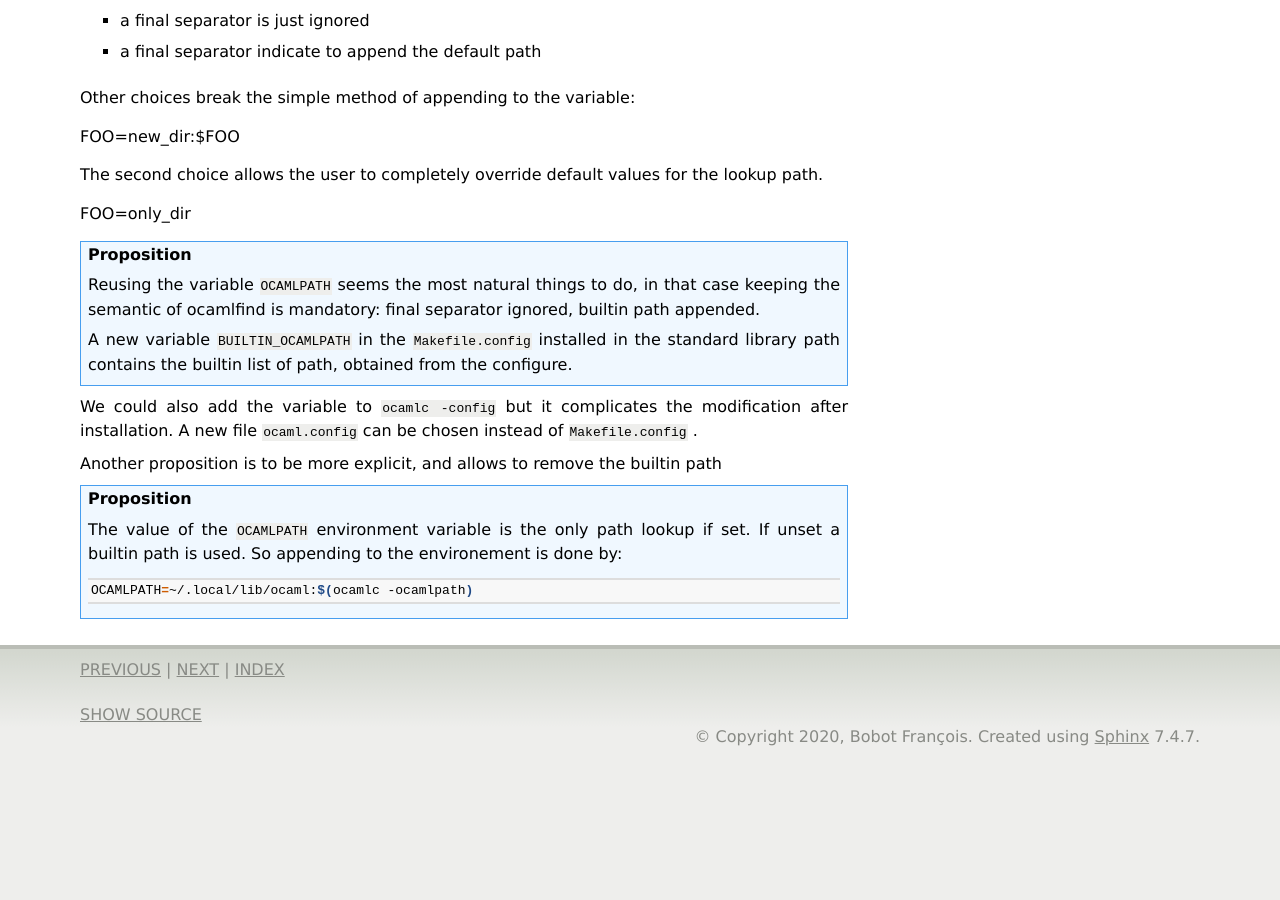
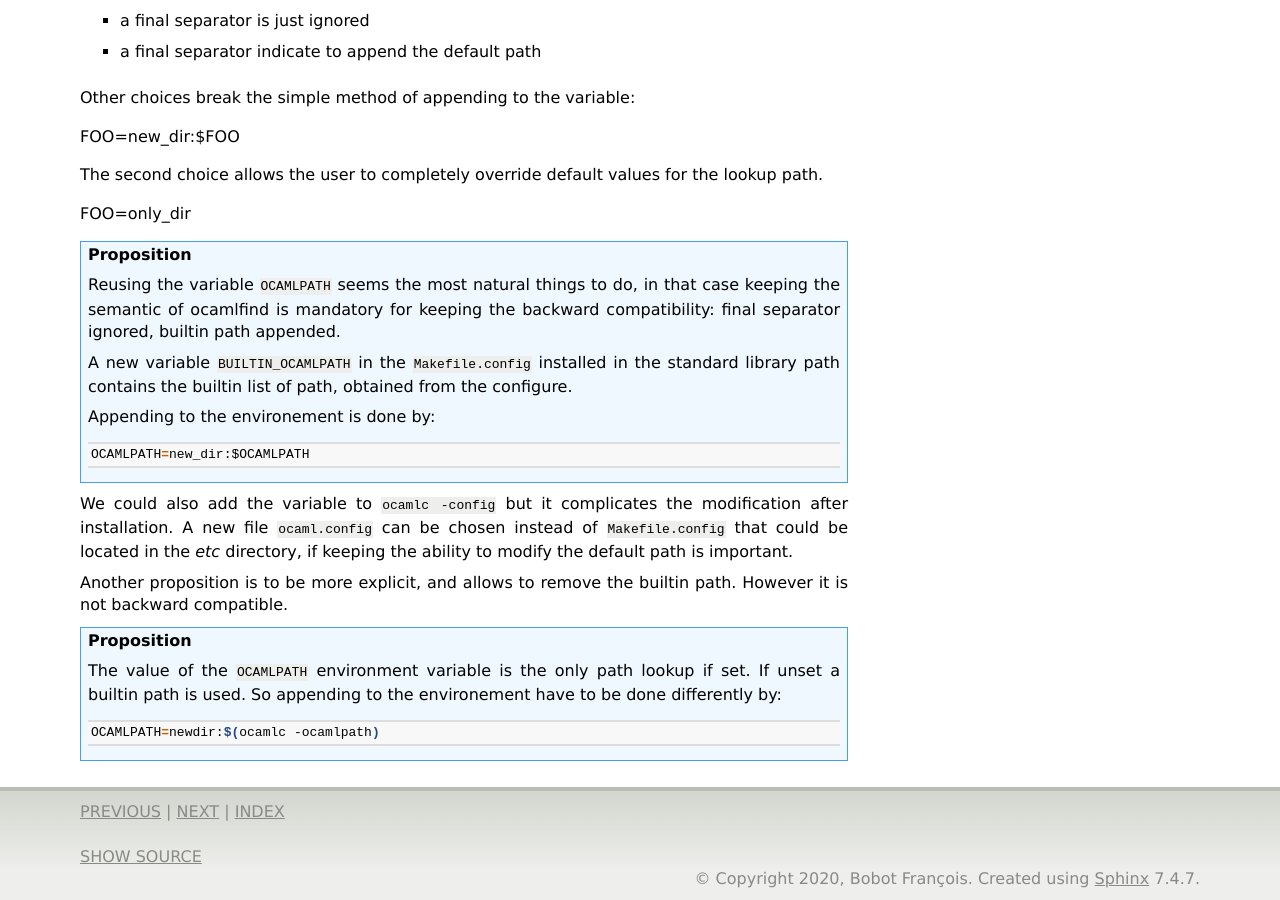
Before and after one commit to bobot/ocamlll-summary, a Sphinx documentation site: the page built from source/location.rst, in a window 1280 px wide and 900 px high, scrolled down 1404 px. Built offline with Sphinx 7.4.7, drawn with Linux system fonts in a browser that asks for light colours; formulas are drawn with MathJax 3; before the commit the page ends 2163 px from its top, so only the background shows below that; some of the changed text lies outside the part shown.

Commit message:
Trying to clarify the backward compatibility difference.
       Thanks to Daniel Bünzli review

```diff
--- a/source/location.rst
+++ b/source/location.rst
@@ -25,7 +25,7 @@ library management. Some examples:
 
   * :index:`ocamlfind`:
 
-    * The file findlib.conf contains the default ``path``:
+    * The file findlib.conf located usually in ``etc`` contains the default ``path``:
 
     The  directory  containing  findlib.conf is determined at build time (by running the configure script),
     the fallback default is /usr/local/etc. You can set a different location by  changing  the  environment
@@ -77,25 +77,34 @@ lookup path.
 
 .. admonition:: Proposition
 
-  Reusing the variable ``OCAMLPATH`` seems the most natural things to do, in that
-  case keeping the semantic of ocamlfind is mandatory: final separator ignored,
-  builtin path appended.
+  Reusing the variable ``OCAMLPATH`` seems the most natural things to do, in
+  that case keeping the semantic of ocamlfind is mandatory for keeping the
+  backward compatibility: final separator ignored, builtin path appended.
 
   A new variable ``BUILTIN_OCAMLPATH`` in the ``Makefile.config`` installed in
-  the standard library path contains the builtin list of path, obtained from the configure.
+  the standard library path contains the builtin list of path, obtained from the
+  configure.
+
+  Appending to the environement is done by:
+
+  .. code-block:: sh
+
+     OCAMLPATH=new_dir:$OCAMLPATH
 
 We could also add the variable to ``ocamlc -config`` but it complicates the
 modification after installation. A new file ``ocaml.config`` can be chosen instead
-of ``Makefile.config`` .
+of ``Makefile.config`` that could be located in the `etc` directory, if
+keeping the ability to modify the default path is important.
 
-Another proposition is to be more explicit, and allows to remove the builtin path
+Another proposition is to be more explicit, and allows to remove the builtin
+path. However it is not backward compatible.
 
 .. admonition:: Proposition
 
    The value of the ``OCAMLPATH`` environment variable is the only path lookup
-   if set. If unset a builtin path is used. So appending to the environement is
-   done by:
+   if set. If unset a builtin path is used. So appending to the environement
+   have to be done differently by:
 
    .. code-block:: sh
 
-      OCAMLPATH=~/.local/lib/ocaml:$(ocamlc -ocamlpath)
+      OCAMLPATH=newdir:$(ocamlc -ocamlpath)
```
